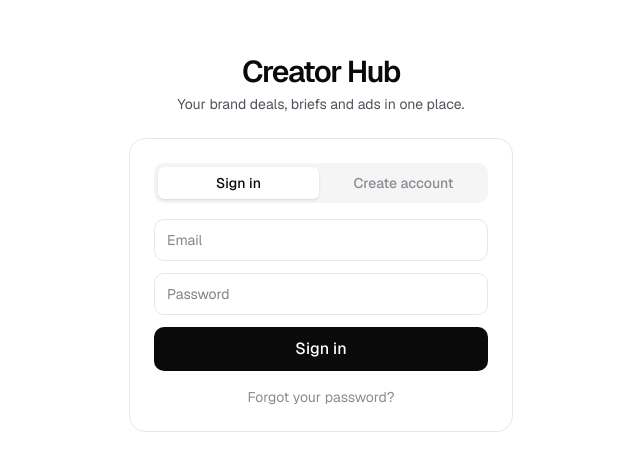
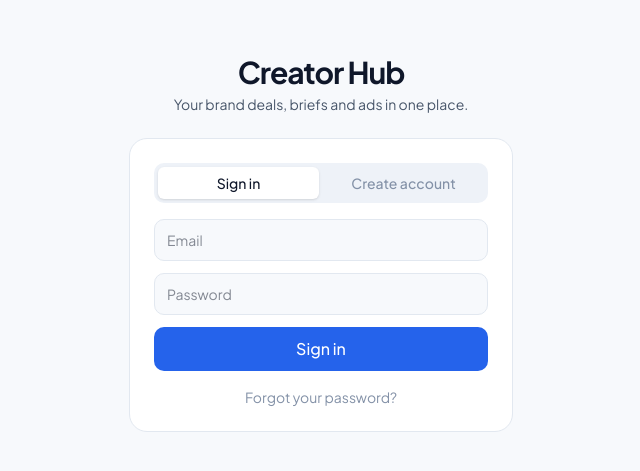
Before and after one commit to dannightingxle/dan-ugc-portfolio, a Next.js app: page /hub/login in a window 1280 px wide. Shown: the part 101-572 px from the top of the page, without its empty margins (319-959 px from the left). Built offline with nearby package versions, Linux system fonts and the light colour scheme; no server answers.

Commit message:
Creator Hub: make Sky the only style
Cool white, slate and blue with Plus Jakarta Sans. Removes the style
picker, the other themes and their fonts.

Co-Authored-By: Claude Opus 5.5 <noreply@anthropic.com>
Claude-Session: https://claude.ai/code/session_01LUVsPrmaacTmEa7aerxmDu

```diff
--- a/app/hub/hub.css
+++ b/app/hub/hub.css
@@ -1,8 +1,7 @@
-/* Creator Hub themes. Each block re-points the CSS variables the hub's
-   Tailwind classes read (bg-bg, text-accent, rounded-xl, font-serif…), so a
-   theme is just values - no component changes. Fonts are loaded in
-   app/hub/layout.tsx. Unlayered on purpose so these win over Tailwind's
-   utilities layer. */
+/* Creator Hub look. Re-points the CSS variables the hub's Tailwind classes
+   read (bg-bg, text-accent, rounded-xl, font-serif…), so the whole style is
+   the block of values below. The font is loaded in app/hub/layout.tsx.
+   Unlayered on purpose so these win over Tailwind's utilities layer. */
 
 /* The portfolio's grain texture doesn't belong on the hub. */
 body:has(.hub)::before {
@@ -25,42 +24,8 @@ body:has(.hub)::before {
 }
 
 
-/* ---- Mono: white, black, nothing extra ---- */
-.hub[data-theme="mono"] {
-  --bg: #ffffff;
-  --bg-elevated: #f5f5f6;
-  --bg-card: #ffffff;
-  --border: #e7e7ea;
-  --border-strong: #d4d4d8;
-  --grid: #efeff1;
-  --text: #0a0a0b;
-  --text-muted: #52525b;
-  --text-dim: #8b8b93;
-  --accent: #0a0a0b;
-  --accent-hover: #2a2a2e;
-  --accent-soft: rgba(10, 10, 11, 0.06);
-  --on-accent: #ffffff;
-  --good: #15803d;
-  --good-soft: #dcfce7;
-  --warn: #a16207;
-  --warn-soft: #fef3c7;
-  --thumb-a: #f1f1f3;
-  --thumb-b: #e4e4e7;
-  --share-a: #0a0a0b;
-  --share-b: #3f3f46;
-  --share-ink: #ffffff;
-  --font-serif: var(--font-geist);
-  --font-sans: var(--font-geist);
-  --display-style: normal;
-  --display-weight: 600;
-  --display-tracking: -0.045em;
-  --radius-lg: 0.625rem;
-  --radius-xl: 0.75rem;
-  --radius-2xl: 1rem;
-}
-
 /* ---- Sky: cool white, slate, confident blue ---- */
-.hub[data-theme="sky"] {
+.hub {
   --bg: #f7f9fc;
   --bg-elevated: #eef2f8;
   --bg-card: #ffffff;
@@ -92,71 +57,3 @@ body:has(.hub)::before {
   --radius-xl: 0.875rem;
   --radius-2xl: 1.125rem;
 }
-
-/* ---- Graphite: dark, quiet, violet highlight ---- */
-.hub[data-theme="graphite"] {
-  --bg: #09090b;
-  --bg-elevated: #111113;
-  --bg-card: #151518;
-  --border: #242428;
-  --border-strong: #36363c;
-  --grid: #1d1d21;
-  --text: #fafafa;
-  --text-muted: #a1a1aa;
-  --text-dim: #71717a;
-  --accent: #a78bfa;
-  --accent-hover: #c4b5fd;
-  --accent-soft: rgba(167, 139, 250, 0.12);
-  --on-accent: #09090b;
-  --good: #4ade80;
-  --good-soft: rgba(74, 222, 128, 0.12);
-  --warn: #fbbf24;
-  --warn-soft: rgba(251, 191, 36, 0.12);
-  --thumb-a: #1f1a33;
-  --thumb-b: #151518;
-  --share-a: #a78bfa;
-  --share-b: #f0abfc;
-  --share-ink: #09090b;
-  --font-serif: var(--font-inter);
-  --font-sans: var(--font-inter);
-  --display-style: normal;
-  --display-weight: 600;
-  --display-tracking: -0.04em;
-  --radius-lg: 0.5rem;
-  --radius-xl: 0.625rem;
-  --radius-2xl: 0.875rem;
-}
-
-/* ---- Editorial: the previous look, kept for comparison ---- */
-.hub[data-theme="editorial"] {
-  --bg: #f6f1e6;
-  --bg-elevated: #eee6d4;
-  --bg-card: #fbf8f1;
-  --border: #ddd2bd;
-  --border-strong: #c2b49b;
-  --grid: #e8dfcc;
-  --text: #1e2a22;
-  --text-muted: #4b584e;
-  --text-dim: #7d857c;
-  --accent: #d6452a;
-  --accent-hover: #bb371e;
-  --accent-soft: rgba(214, 69, 42, 0.1);
-  --on-accent: #fff8ee;
-  --good: #2e6b44;
-  --good-soft: #dceadf;
-  --warn: #8f6200;
-  --warn-soft: #f6e6bd;
-  --thumb-a: #e7dcc4;
-  --thumb-b: #d3e0d0;
-  --share-a: #1f3d2b;
-  --share-b: #335d43;
-  --share-ink: #f6f1e6;
-  --font-serif: var(--font-fraunces);
-  --font-sans: var(--font-manrope);
-  --display-style: normal;
-  --display-weight: 600;
-  --display-tracking: -0.02em;
-  --radius-lg: 0.875rem;
-  --radius-xl: 1.125rem;
-  --radius-2xl: 1.5rem;
-}
--- a/app/hub/layout.tsx
+++ b/app/hub/layout.tsx
@@ -1,19 +1,13 @@
 import type { Metadata } from "next";
-import { Fraunces, Geist, Inter, Manrope, Plus_Jakarta_Sans } from "next/font/google";
+import { Plus_Jakarta_Sans } from "next/font/google";
 import { AccountProvider } from "./account-provider";
 import { accountsEnabled } from "./_lib/supabase/config";
 import { currentUser } from "./_lib/supabase/server";
 import { HubNav } from "./nav";
-import { DEFAULT_THEME } from "./themes";
 import "./hub.css";
 
-/* Fonts used by the themes in hub.css. Browsers only download the active one. */
-const geist = Geist({ variable: "--font-geist", subsets: ["latin"] });
+/* Font used by hub.css. */
 const jakarta = Plus_Jakarta_Sans({ variable: "--font-jakarta", subsets: ["latin"] });
-const inter = Inter({ variable: "--font-inter", subsets: ["latin"] });
-const fraunces = Fraunces({ variable: "--font-fraunces", subsets: ["latin"] });
-const manrope = Manrope({ variable: "--font-manrope", subsets: ["latin"] });
-const fontVars = [geist, jakarta, inter, fraunces, manrope].map((f) => f.variable).join(" ");
 
 export const metadata: Metadata = {
   title: "Creator Hub",
@@ -24,7 +18,7 @@ export const metadata: Metadata = {
 export default async function HubLayout({ children }: { children: React.ReactNode }) {
   const user = await currentUser();
   return (
-    <div id="hub" data-theme={DEFAULT_THEME} className={`hub ${fontVars} min-h-screen`}>
+    <div className={`hub ${jakarta.variable} min-h-screen`}>
       <AccountProvider enabled={accountsEnabled} user={user}>
         <HubNav />
         <main className="mx-auto w-full max-w-6xl px-4 pb-24 pt-6 sm:px-6">{children}</main>
--- a/app/hub/nav.tsx
+++ b/app/hub/nav.tsx
@@ -4,7 +4,6 @@ import Link from "next/link";
 import { usePathname } from "next/navigation";
 import { SourceBadge, useApi } from "./_lib/ui";
 import type { Source } from "./_lib/types";
-import { ThemePicker } from "./theme-picker";
 import { useAccount } from "./account-provider";
 
 const LINKS = [
@@ -46,7 +45,6 @@ export function HubNav() {
           <span className="hidden md:block">
             <SourceBadge source={data?.source} />
           </span>
-          <ThemePicker />
           {user && (
             <Link
               href="/hub/account"
--- a/app/hub/theme-picker.tsx
+++ /dev/null
@@ -1,48 +0,0 @@
-"use client";
-
-import { useEffect, useState } from "react";
-import { DEFAULT_THEME, THEMES } from "./themes";
-
-/* Temporary style picker for comparing the themes in hub.css. Remembered in
-   this browser; ?theme=<id> in the URL also works. Remove once one is chosen. */
-
-function apply(id: string) {
-  document.getElementById("hub")?.setAttribute("data-theme", id);
-}
-
-export function ThemePicker() {
-  const [theme, setTheme] = useState<string>(DEFAULT_THEME);
-
-  useEffect(() => {
-    let saved: string | null = null;
-    try {
-      saved = new URLSearchParams(location.search).get("theme") ?? localStorage.getItem("hub:theme");
-    } catch {}
-    if (saved && THEMES.some((t) => t.id === saved)) {
-      apply(saved);
-      // eslint-disable-next-line react-hooks/set-state-in-effect -- syncing from storage once on mount
-      setTheme(saved);
-    }
-  }, []);
-
-  return (
-    <select
-      aria-label="Style"
-      value={theme}
-      onChange={(e) => {
-        setTheme(e.target.value);
-        apply(e.target.value);
-        try {
-          localStorage.setItem("hub:theme", e.target.value);
-        } catch {}
-      }}
-      className="rounded-lg border border-border bg-bg-card px-2 py-1 text-sm text-text outline-none"
-    >
-      {THEMES.map((t) => (
-        <option key={t.id} value={t.id}>
-          Style: {t.label}
-        </option>
-      ))}
-    </select>
-  );
-}
--- a/app/hub/themes.ts
+++ /dev/null
@@ -1,9 +0,0 @@
-/* The hub themes defined in hub.css. */
-export const THEMES = [
-  { id: "mono", label: "Mono" },
-  { id: "sky", label: "Sky" },
-  { id: "graphite", label: "Graphite" },
-  { id: "editorial", label: "Editorial (current)" },
-] as const;
-
-export const DEFAULT_THEME = "mono";
```
Also changed, not shown: 1 other file (tests, documents, lock files or other folders).
